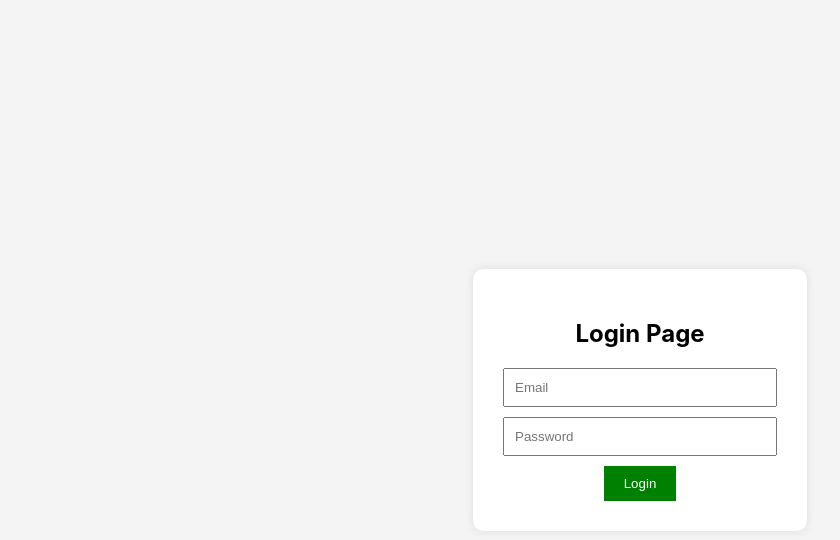
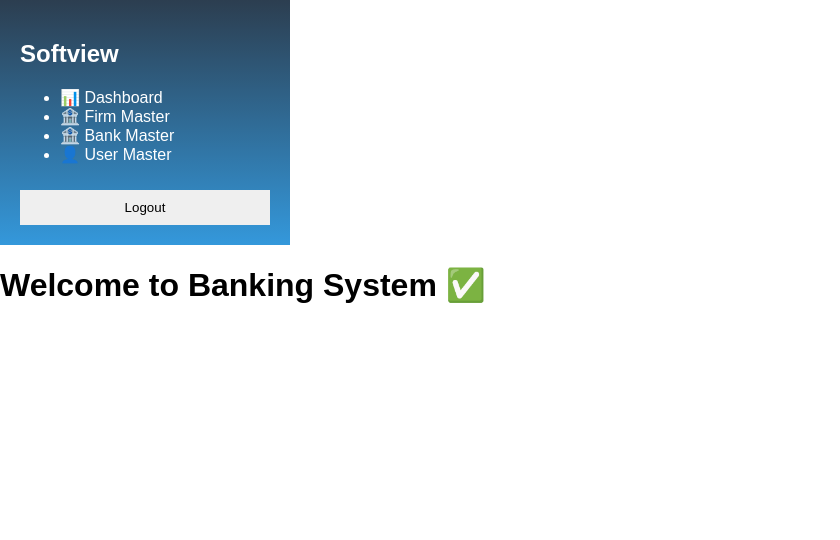
Before and after one commit to shreetare2020/softview-dashboard, a React (Create React App) app: page / in a window 1280 px wide. Shown: the top 540 px of the page, without its empty margins (0-840 px from the left). Built offline with nearby package versions, Linux system fonts and the light colour scheme.

Commit message:
Full Banking Dashboard with Sidebar

```diff
--- a/src/App.css
+++ b/src/App.css
@@ -1,97 +1,61 @@
 body {
   margin: 0;
   font-family: Arial;
-  background: #f4f6f9;
 }
 
-/* LOGIN */
-.login-container {
+.container {
+  display: flex;
   height: 100vh;
-  display: flex;
-  justify-content: center;
-  align-items: center;
-  background: linear-gradient(120deg, #4e54c8, #8f94fb);
-}
-
-.login-box {
-  background: white;
-  padding: 40px;
-  border-radius: 10px;
-  text-align: center;
-}
-
-.login-box input {
-  display: block;
-  width: 100%;
-  margin: 10px 0;
-  padding: 10px;
-}
-
-/* APP LAYOUT */
-.app {
-  display: flex;
 }
 
 /* SIDEBAR */
 .sidebar {
-  width: 220px;
-  background: #1f2937;
+  width: 250px;
+  background: linear-gradient(180deg, #2c3e50, #3498db);
   color: white;
-  height: 100vh;
   padding: 20px;
 }
 
-.sidebar button {
+.sidebar button,
+.sidebar select {
   width: 100%;
-  margin: 10px 0;
+  margin-top: 10px;
   padding: 10px;
-  background: #374151;
-  color: white;
   border: none;
   cursor: pointer;
 }
 
-.sidebar select {
-  width: 100%;
-  padding: 8px;
+.logoutBtn {
+  background: red;
+  color: white;
 }
 
 /* MAIN */
 .main {
   flex: 1;
   padding: 20px;
-}
-
-/* TOPBAR */
-.topbar {
-  display: flex;
-  justify-content: space-between;
-  background: white;
-  padding: 10px;
-  margin-bottom: 20px;
-}
-
-/* CARDS */
-.cards {
-  display: flex;
-  gap: 10px;
+  background: #f4f6f7;
 }
 
 .card {
-  flex: 1;
   background: white;
-  padding: 20px;
+  padding: 15px;
+  margin: 10px 0;
   border-radius: 8px;
+  cursor: pointer;
 }
 
-/* BANK LIST */
-.bank-list {
-  margin-top: 20px;
+.row {
+  font-weight: bold;
 }
 
-.bank-item {
-  background: white;
+.ledger {
+  margin-top: 10px;
   padding: 10px;
-  margin: 5px 0;
-  border-left: 5px solid green;
+  background: #ecf0f1;
 }
+
+.login {
+  text-align: center;
+  margin-top: 100px;
+}
--- a/src/App.js
+++ b/src/App.js
@@ -1,111 +1,32 @@
-import React, { useState } from "react";
+import React, { useState } from 'react';
+import './App.css';
 
 function App() {
-  const [email, setEmail] = useState("");
-  const [password, setPassword] = useState("");
-  const [isLoggedIn, setIsLoggedIn] = useState(false);
+  const [activeTab, setActiveTab] = useState('dashboard');
 
-  const handleLogin = (e) => {
-    e.preventDefault();
+  return (
+    <div className="dashboard-container">
+      {/* Sidebar UI */}
+      <div className="sidebar">
+        <h2>Softview</h2>
+        <ul>
+          <li onClick={() => setActiveTab('dashboard')}>📊 Dashboard</li>
+          <li onClick={() => setActiveTab('firm')}>🏦 Firm Master</li>
+          <li onClick={() => setActiveTab('bank')}>🏦 Bank Master</li>
+          <li onClick={() => setActiveTab('user')}>👤 User Master</li>
+        </ul>
+        <button className="logout-btn">Logout</button>
+      </div>
 
-    // temporary fake login (Firebase baad me add karenge)
-    if (email && password) {
-      setIsLoggedIn(true);
-    } else {
-      alert("Enter email and password");
-    }
-  };
-
-  const handleLogout = () => {
-    setIsLoggedIn(false);
-    setEmail("");
-    setPassword("");
-  };
-
-  // 👉 LOGIN SCREEN
-  if (!isLoggedIn) {
-    return (
-      <div style={styles.container}>
-        <div style={styles.card}>
-          <h2>Login Page</h2>
-
-          <form onSubmit={handleLogin}>
-            <input
-              style={styles.input}
-              type="email"
-              placeholder="Email"
-              value={email}
-              onChange={(e) => setEmail(e.target.value)}
-            />
-
-            <input
-              style={styles.input}
-              type="password"
-              placeholder="Password"
-              value={password}
-              onChange={(e) => setPassword(e.target.value)}
-            />
-
-            <button style={styles.button} type="submit">
-              Login
-            </button>
-          </form>
-        </div>
+      {/* Main Content */}
+      <div className="main-content">
+        {activeTab === 'dashboard' && <h1>Welcome to Banking System ✅</h1>}
+        {activeTab === 'firm' && <div><h2>Firm Master - Rathi Jaju & Associates</h2><p>Data loading...</p><button>Export Excel</button></div>}
+        {activeTab === 'bank' && <div><h2>Bank Master</h2><p>Managing Bank Entries...</p></div>}
+        {activeTab === 'user' && <div><h2>User Master</h2><p>Admin & Viewer Roles</p></div>}
       </div>
-    );
-  }
-
-  // 👉 DASHBOARD SCREEN
-  return (
-    <div style={styles.dashboard}>
-      <h1>Dashboard ✅</h1>
-      <p>Welcome to Banking System</p>
-
-      <button style={styles.logout} onClick={handleLogout}>
-        Logout
-      </button>
     </div>
   );
 }
 
-const styles = {
-  container: {
-    height: "100vh",
-    display: "flex",
-    justifyContent: "center",
-    alignItems: "center",
-    background: "#f4f4f4",
-  },
-  card: {
-    padding: "30px",
-    background: "#fff",
-    borderRadius: "10px",
-    boxShadow: "0 0 10px rgba(0,0,0,0.1)",
-    textAlign: "center",
-  },
-  input: {
-    display: "block",
-    margin: "10px auto",
-    padding: "10px",
-    width: "250px",
-  },
-  button: {
-    padding: "10px 20px",
-    background: "green",
-    color: "#fff",
-    border: "none",
-    cursor: "pointer",
-  },
-  dashboard: {
-    padding: "20px",
-  },
-  logout: {
-    padding: "10px 20px",
-    background: "red",
-    color: "#fff",
-    border: "none",
-    cursor: "pointer",
-  },
-};
-
 export default App;
```
